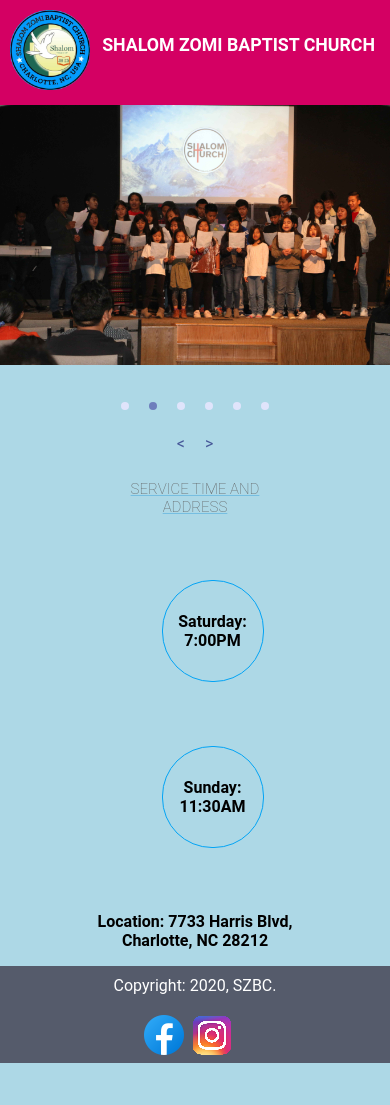
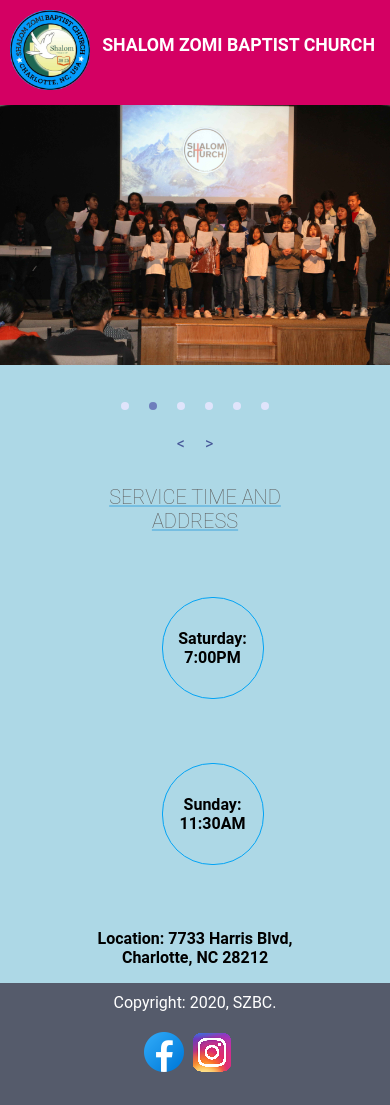
Before and after one commit to hkhual/Shalom_Zomi, a React (Create React App) app: page / in a window 390 px wide. Before the commit the page ends 1063 px from the top, so only its background shows below. Built offline with nearby package versions, Linux system fonts and the light colour scheme.

Commit message:
updating ServiceTime font size

```diff
--- a/src/App.css
+++ b/src/App.css
@@ -95,10 +95,12 @@
   background-color: rgb(85, 91, 107);
   color: white;
   text-align: center;
+
   }
 
   .footer-images{
     margin-right: 25px;
+    padding-bottom: 25px;
   }
 
 
@@ -128,7 +130,7 @@
   }
 
   .headerTimeService{
-      font-size:15px !important;
+      font-size:20px !important;
   }
 
 
```
